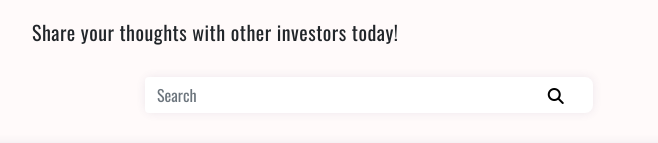
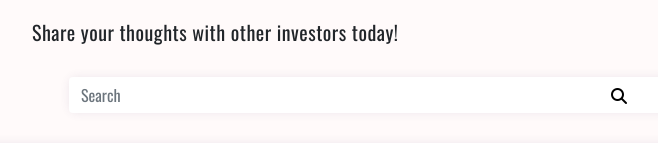
Before and after one commit to Code-Institute-Submissions/Milestone-Project-261, a Flask app: page / in a window 1280 px wide. Shown: the part 193-336 px from the top of the page, without its empty margins (271-929 px from the left). Run offline with Flask 2, Linux system fonts and the light colour scheme; data that the repository does not hold is empty; some libraries are stand-ins or nearby versions; some web fonts are replaced.

Commit message:
Re-size search bar

```diff
--- a/static/css/style.css
+++ b/static/css/style.css
@@ -67,7 +67,7 @@ body,html {
 }
 
 .search-form {
-    width: 35%;
+    width: 600px;
 }
 
 .card-margin {
```
